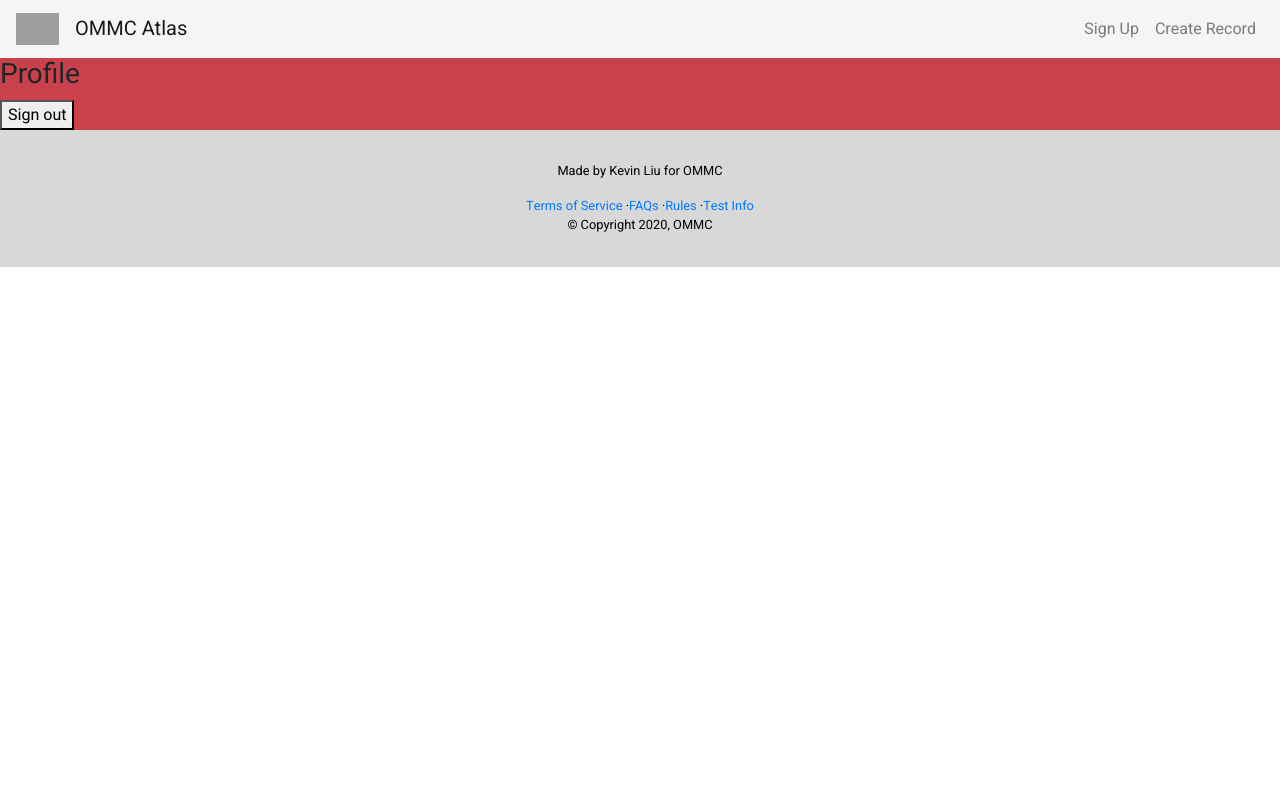
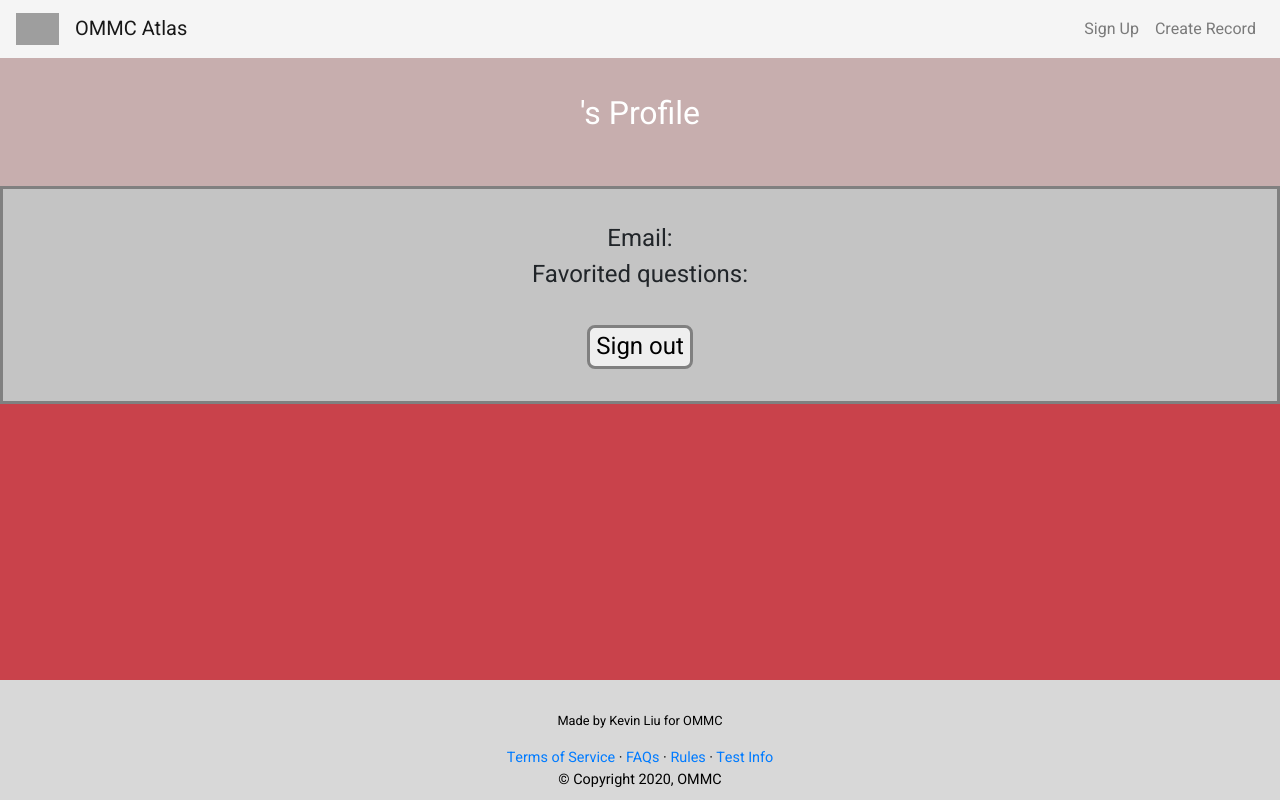
Before and after one commit to Kevin-Liu-01/OMMC-Atlas, a React (Create React App) app: page /profile in a window 1280 px wide. Built offline with nearby package versions, Linux system fonts and the light colour scheme; grey boxes are pictures that could not be loaded.

Commit message:
Added profile css and footer

```diff
--- a/src/App.js
+++ b/src/App.js
@@ -139,8 +139,8 @@ const App = () => {
               <Login />
             </Route>
           </div>
+          <Footer />
         </div>
-        <Footer />
       </div>
     </SignUpContext.Provider>
   );
--- a/src/components/footer.js
+++ b/src/components/footer.js
@@ -24,13 +24,13 @@ const Footer = () => {
         <div className="footerContent">
           <div>Made by Kevin Liu for OMMC</div>
           <p></p>
-          <div>
-            <a href="http://www.ommcofficial.org/terms">Terms of Service</a> ·
-            <a href="http://www.ommcofficial.org/faq">FAQs</a> ·
-            <a href="http://www.ommcofficial.org/rules">Rules</a> ·
+          <div style={{ fontSize: "0.9rem" }}>
+            <a href="http://www.ommcofficial.org/terms">Terms of Service</a> ·{" "}
+            <a href="http://www.ommcofficial.org/faq">FAQs</a> ·{" "}
+            <a href="http://www.ommcofficial.org/rules">Rules</a> ·{" "}
             <a href="http://www.ommcofficial.org/info">Test Info</a>
           </div>
-          <div>© Copyright 2020, OMMC</div>
+          <div style={{ fontSize: "0.9rem" }}>© Copyright 2020, OMMC</div>
         </div>
       </footer>
     </div>
--- a/src/components/profile.js
+++ b/src/components/profile.js
@@ -1,6 +1,7 @@
 import React, { useState, useEffect, useContext } from "react";
 import { withRouter } from "react-router";
 import { SignUpContext } from "../context/signUpContext";
+import "../styling/profile.css";
 
 const Profile = (props) => {
   const { setSignInStatus, username, email, setCookie } =
@@ -14,18 +15,30 @@ const Profile = (props) => {
   if (username === "") {
     return (
       <div>
-        <h3>Profile</h3>
+        <div className="ProfileHeader">Profile</div>
         <div>You are not logged in. Please sign up or log in.</div>
       </div>
     );
   } else {
     return (
       <div>
-        <h3>Profile</h3>
-        <h2>{username}</h2>
-        <button onClick={() => (onClick(), props.history.push("/"))}>
-          Sign out
-        </button>
+        <div className="ProfileContainer">
+          <div className="ProfileHeader">{username}'s Profile</div>
+        </div>
+        <div className="ProfileBody">
+          <div>
+            <div>Email: {email}</div>
+            <div>Favorited questions: {}</div>
+          </div>
+          <div>
+            <button
+              className="signoutButton"
+              onClick={() => (onClick(), props.history.push("/"))}
+            >
+              Sign out
+            </button>
+          </div>
+        </div>
       </div>
     );
   }
--- a/src/components/recordList.js
+++ b/src/components/recordList.js
@@ -13,7 +13,7 @@ let Latex = require("react-latex");
 const Record = (props) => {
   const [showAnswer, setShowAnswer] = useState(true);
   return (
-    <tr>
+    <tr className="headerRow">
       <td className="questionColumn">
         <Link to={"/view/" + props.record._id}>
           <div className="questionInternal">
@@ -28,7 +28,7 @@ const Record = (props) => {
               className="viewQuestion"
               onClick={() => setShowAnswer(false)}
             >
-              View
+              View Solution
             </button>
           </div>
         )}
@@ -56,7 +56,8 @@ const Record = (props) => {
 
       <td style={{ textAlign: "center" }}>
         <Link to={"/edit/" + props.record._id}>Edit</Link> |
-        <Link to={"/view/" + props.record._id}> Click to expand</Link> |
+        <Link to={"/view/" + props.record._id}> Click to expand</Link>
+        {/* |
         <a
           href="/"
           onClick={() => {
@@ -64,7 +65,7 @@ const Record = (props) => {
           }}
         >
           Delete
-        </a>
+        </a> */}
       </td>
     </tr>
   );
@@ -322,14 +323,18 @@ const RecordList = (props) => {
           style={{ marginTop: 20 }}
         >
           <thead className="tableHead">
-            <tr>
+            <tr className="headerRow">
               <th className="questionRow">Question</th>
               <th className="solutionRow">Solution</th>
               <th className="dropDowns">
+                <div align="center">
                   <DifficultyDropdown />
+                </div>
               </th>
               <th className="dropDowns">
+                <div align="center">
                   <TopicDropdown />
+                </div>
               </th>
               <th className="dropDowns">Year</th>
               <th className="dropDowns">Action</th>
@@ -338,9 +343,13 @@ const RecordList = (props) => {
           <tbody className="tableBody">{filterBody()}</tbody>
         </table>
         {questions.length === 0 && (
-          <div style={{ textAlign: "center" }}>
+          <div>
+            <div className="serverError">
               Due to a server error, questions were not able to be retreived.
-            Contact the server admin through OMMC Discord to resolve the issue.
+              Contact the server admin through OMMC Discord to resolve the
+              issue.
+            </div>
+            <div></div>
           </div>
         )}
       </div>
@@ -354,7 +363,8 @@ const RecordList = (props) => {
         <div className="AtlasDatabaseHeader">Atlas Database</div>
       </div>
       <div className="ListContent">
-        <div className="searchForm">
+        <div className="searchBackground">
+          <div classname="SearchContent">
             <div className="heroIcon">
               <svg
                 xmlns="http://www.w3.org/2000/svg"
@@ -391,6 +401,7 @@ const RecordList = (props) => {
               />
             </form>
           </div>
+        </div>
         <div style={{ backgroundColor: "white" }}>{listBody()}</div>
       </div>
     </div>
--- a/src/styling/app.css
+++ b/src/styling/app.css
@@ -1,5 +1,10 @@
 .App {
   font-family: "Heebo", sans-serif;
+  min-height: 100vh;
+  background: #c9424b;
+  margin: 0px;
+  padding: 0px;
 
-  background: #c9424b;
+  overflow: auto;
+  position: relative;
 }
--- a/src/styling/footer.css
+++ b/src/styling/footer.css
@@ -3,8 +3,18 @@
 }
 
 .footerContent {
+  background-color: #d8d8d8;
   color: black;
   padding-top: 2rem;
   padding-bottom: 2rem;
   font-size: 0.8rem;
+  margin-top: 2.6rem;
+  margin-bottom: 0;
+
+  position: fixed;
+  left: 0;
+  bottom: 0;
+  width: 100%;
+  height: 15%;
+  max-height: 15%;
 }
--- /dev/null
+++ b/src/styling/profile.css
@@ -0,0 +1,28 @@
+.ProfileContainer {
+  background-color: rgb(199, 174, 174);
+  color: white;
+  height: 8rem;
+}
+
+.ProfileHeader {
+  font-size: 2rem;
+  text-align: center;
+  padding-top: 2rem;
+  padding-bottom: 2rem;
+}
+
+.ProfileBody {
+  padding: 2rem;
+  text-align: center;
+  border: 0.2rem solid gray;
+  font-size: 1.5rem;
+  /* border-radius: 0.5rem; */
+  margin-bottom: 0rem;
+  background-color: rgb(196, 196, 196);
+}
+
+.signoutButton {
+  margin-top: 2rem;
+  border: 0.2rem solid gray;
+  border-radius: 0.5rem;
+}
--- a/src/styling/recordList.css
+++ b/src/styling/recordList.css
@@ -1,5 +1,4 @@
 .questionColumn {
-  display: block;
   position: relative;
   overflow: auto;
   flex: 100%;
@@ -14,10 +13,6 @@
 .questionInternal {
   min-height: 7rem;
   max-height: 7rem;
-  width: 24rem;
-  min-width: 100%;
-  max-width: 100%;
-  flex: 100%;
   position: relative;
   color: black;
   text-decoration: none;
@@ -26,11 +21,6 @@
   overflow: auto;
   min-height: 7rem;
   max-height: 7rem;
-  width: 24rem;
-
-  min-width: 100%;
-  max-width: 100%;
-  flex: 100%;
   position: relative;
   color: black;
   text-decoration: none;
@@ -39,17 +29,11 @@
   text-decoration: none;
 }
 .questionRow {
-  min-width: 18rem;
-  max-width: 18rem;
-  flex: 100%;
   text-align: center;
   position: relative;
 }
 
 .solutionRow {
-  min-width: 18rem;
-  max-width: 18rem;
-  flex: 100%;
   text-align: center;
   position: relative;
 }
@@ -59,33 +43,44 @@
   border-radius: 5px;
   font-weight: bold;
   border: 0.1rem solid black;
+  display: block;
+  text-align: center;
+
+  width: 60%;
 }
 
 .heroIcon {
   display: inline-block;
-  width: 20px;
+  width: 1.3rem;
   margin-right: 5px;
+  position: relative;
 }
 
 .heroForm {
   flex: 100%;
-
+  position: relative;
   display: inline-block;
 }
 
 #questionTable {
   border: 0.2rem solid gray;
   border-radius: 0.5rem;
-  margin-bottom: 2.6rem;
+  margin-bottom: 0rem;
   background-color: rgb(243, 243, 243);
 }
 #questionTable tr:nth-child(even) {
   background-color: #d8d8d8;
 }
 .tableBody {
-  overflow: auto;
+  max-height: 48vh;
+  display: block;
+  overflow: scroll;
 }
-
+.headerRow {
+  display: table;
+  width: 100%;
+  table-layout: fixed;
+}
 .tableHead {
   background-color: rgb(199, 174, 174);
   border-radius: 5px;
@@ -94,6 +89,7 @@
 .tableLinkElement {
   color: black;
   text-align: center;
+  flex: 100%;
 }
 
 .tableColumnElement a:hover {
@@ -105,12 +101,18 @@
   text-align: center;
 }
 
+.SearchContent {
+  width: 100%;
+  display: flex;
+}
+
 .SearchInput {
-  width: 50rem;
-  margin: 5px;
   border-radius: 5px;
-  position: relative;
   flex: 100%;
+  display: flex;
+  margin: 0.4rem;
+  min-width: 20%;
+  width: 25rem;
 }
 
 .ListContent {
@@ -122,21 +124,25 @@
 .AtlasDatabaseHeader {
   font-size: 1.7rem;
   color: white;
-  margin-top: 2%;
+  /* margin-top: 2%; */
   margin-bottom: 2%;
   /* background-color: #e54a54;
   border: 0.2rem solid gray; */
-  width: 25rem;
+  /* width: 25rem; */
+  background-color: rgb(199, 174, 174);
+
   border-radius: 5px;
   position: relative;
   flex: 100%;
+
+  padding-top: 0.5rem;
+  padding-bottom: 0.5rem;
 }
 
-.searchForm {
+.searchBackground {
   border: 0.2rem solid gray;
   border-radius: 7px;
-  height: 47px;
-
+  height: 3rem;
   background-color: lightgray;
   text-align: center;
 }
@@ -145,3 +151,14 @@
   border-radius: 4px;
   background-color: #d8d8d8;
 }
+
+.serverError {
+  background-color: #ececec;
+  width: auto;
+  font-size: 1.2rem;
+  padding-bottom: 2rem;
+  text-align: center;
+  border: 0.2rem solid gray;
+  color: darkred;
+  padding-top: 2rem;
+}
```
Lines whose indentation alone changed are shown as unchanged.
